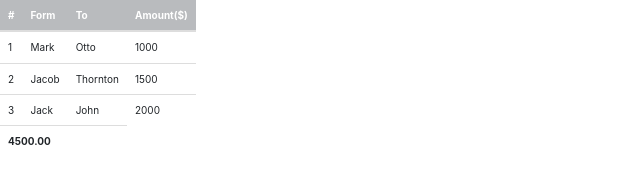
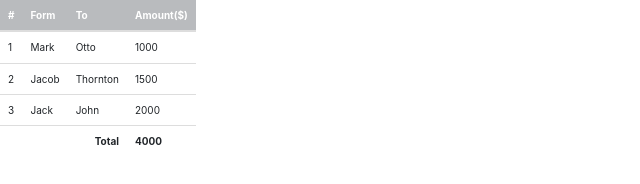
Before and after one commit to acciojob/tables-gaurav8158, a website: page main.html in a window 1280 px wide. Shown: the whole page, without its empty margins (0-640 px from the left). Drawn offline with nearby package versions, Linux system fonts and the light colour scheme.

Commit message:
created a submission

```diff
--- a/main.html
+++ b/main.html
@@ -46,8 +46,9 @@
 			<td>John</td>
 			<td class="price">2000</td>
 		</tr>
-		<tr class="font-weight-bold">
-      <td id="total" colspan="3" class="font-weight-bold total">Total</td>
+		<tr class="table-striped font-weight-bold">
+      <td id="total" colspan="3" class="text-right font-weight-bold total">Total</td>
+			<td  class="font-weight-bold total">4000</td>
     </tr>
 		</tfoot>
 
--- a/script.js
+++ b/script.js
@@ -1,8 +1,8 @@
 //your code here
-$(document).ready(function() {
-  var total = 0;
-  $('.price').each(function() {
-    total += parseFloat($(this).text());
-  });
-  $('.total').text(total.toFixed(2));
-});
+// $(document).ready(function() {
+//   var total = 0;
+//   $('.price').each(function() {
+//     total += parseFloat($(this).text());
+//   });
+//   $('.total').text(total.toFixed(2));
+// });
```
